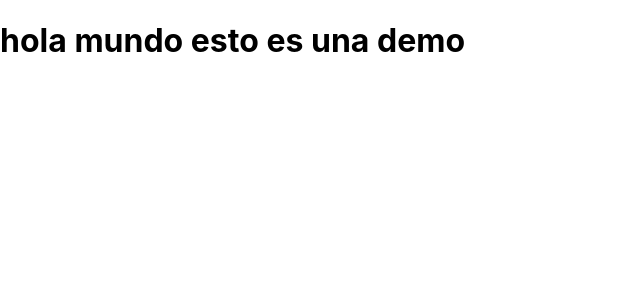
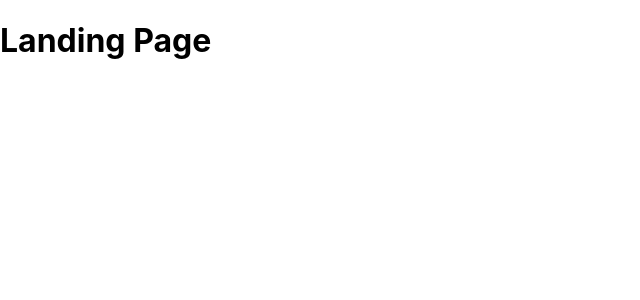
Before and after one commit to mati-gonz/MojoDojoCasaHouse-Frontend, a React (Create React App) app: page / in a window 1280 px wide. Shown: the top 300 px of the page, without its empty margins (0-640 px from the left). Built offline with nearby package versions, Linux system fonts and the light colour scheme.

Commit message:
Add formik, yup, react router, config routes and add folders

```diff
--- a/package.json
+++ b/package.json
@@ -8,10 +8,13 @@
     "@testing-library/react": "^13.0.0",
     "@testing-library/user-event": "^13.2.1",
     "eslint": "^8.0.1",
+    "formik": "^2.4.5",
     "react": "^18.2.0",
     "react-dom": "^18.2.0",
+    "react-router-dom": "^6.18.0",
     "react-scripts": "5.0.1",
-    "web-vitals": "^2.1.0"
+    "web-vitals": "^2.1.0",
+    "yup": "^1.3.2"
   },
   "scripts": {
     "start": "react-scripts start",
--- a/src/App.js
+++ b/src/App.js
@@ -1,8 +1,11 @@
+import { BrowserRouter as Router } from 'react-router-dom'
+import RoutesFunction from './routes'
+
 function App () {
   return (
-    <div >
-      <h1>hola mundo esto es una demo</h1>
-    </div>
+    <Router>
+      <RoutesFunction />
+    </Router>
   )
 }
 
--- /dev/null
+++ b/src/routes.js
@@ -0,0 +1,10 @@
+import { Route, Routes } from 'react-router-dom'
+import Landing from './views/Landing'
+
+export default function RoutesFunction () {
+  return (
+      <Routes>
+        <Route exact path="/" element={<Landing />} />
+      </Routes>
+  )
+}
--- /dev/null
+++ b/src/views/Landing.js
@@ -0,0 +1,9 @@
+const Landing = () => {
+  return (
+        <div>
+            <h1>Landing Page</h1>
+        </div>
+  )
+}
+
+export default Landing
```
Also changed, not shown: 1 other file (tests, documents, lock files or other folders).
